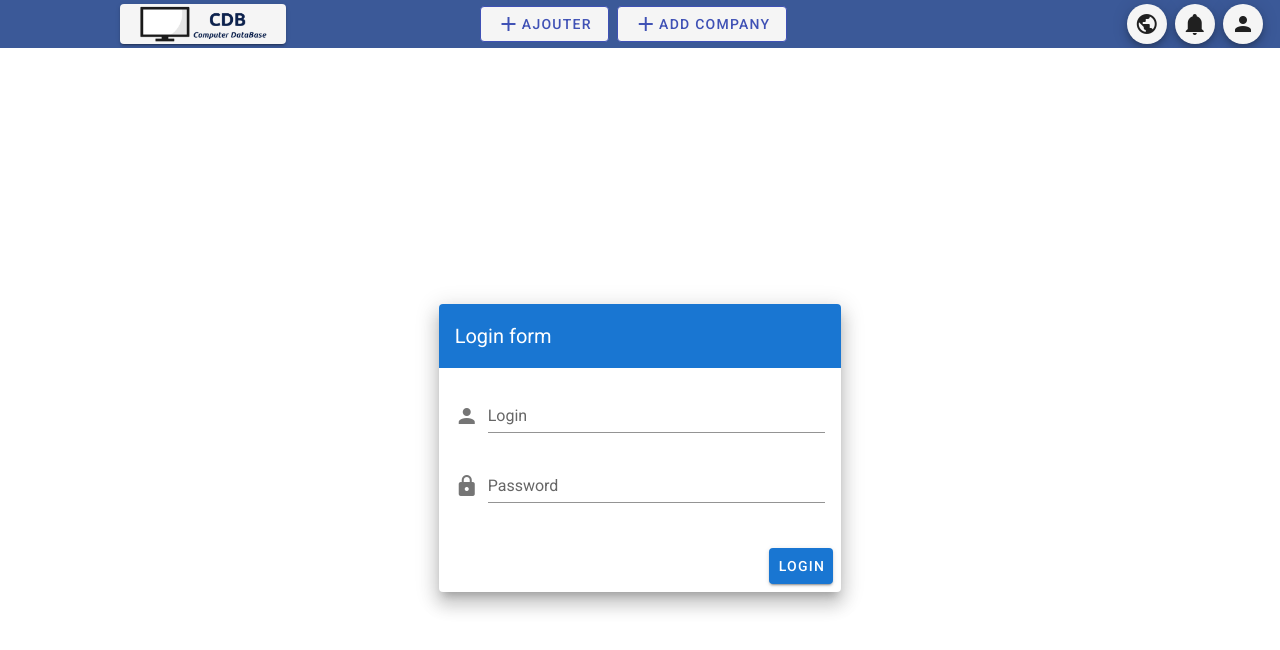
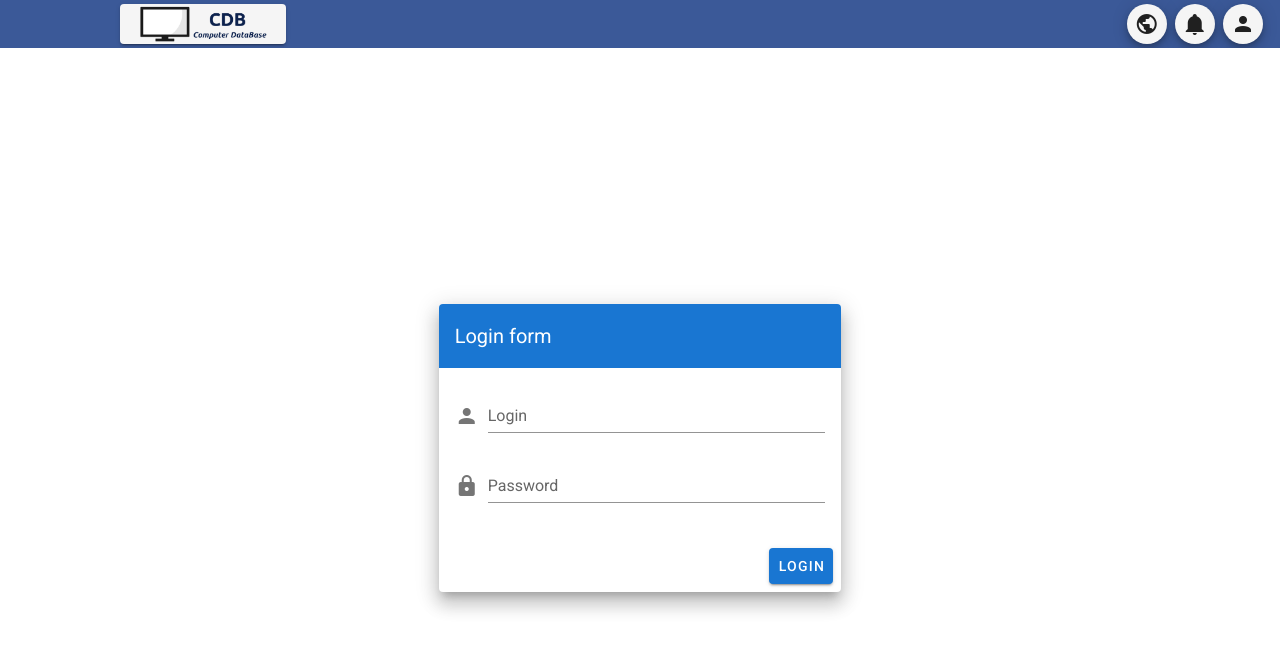
Before and after one commit to PierreLC/CDBVueJs, a Vue app: page /#/ in a window 1280 px wide. Shown: the top 650 px of the page. Built offline with nearby package versions, Linux system fonts and the light colour scheme.

Commit message:
Conditional Rendering for add button and home

```diff
--- a/src/components/Header.vue
+++ b/src/components/Header.vue
@@ -2,19 +2,19 @@
   <div class="mainElement">
     <v-row align="center" justify="center">
       <v-col class="rowDisplayCenter">
-        <router-link to="/Dashboard">
-          <v-btn class="headerButton logoButton"> </v-btn>
+
+        <router-link to="/Dashboard" v-if="token">
+          <v-btn class="headerButton logoButton"></v-btn>
+        </router-link>
+
+        <router-link to="/" v-else>
+          <v-btn class="headerButton logoButton"></v-btn>
         </router-link>
       </v-col>
 
       <v-col class="rowDisplayCenter">
-        <v-btn
-          outlined
-          color="indigo"
-          dark
-          @click="dialog = !dialog"
-          class="headerButton"
-        >
+        <div v-if="actualRoute !== 'Authentication'">
+          <v-btn outlined color="indigo" dark @click="dialog = !dialog" class="headerButton">
             <v-icon>mdi-plus</v-icon>
             {{ $t("HEADER.ADD") }}
           </v-btn>
@@ -37,6 +37,7 @@
               <AddCompany @clickeModal="emitBoolClose" />
             </v-card>
           </v-dialog>
+        </div>
       </v-col>
 
       <v-col class="rowDisplayRight">
@@ -62,7 +63,7 @@
         <v-btn color="headerButton" fab small light>
           <v-icon>mdi-bell</v-icon>
         </v-btn>
-        <router-link to="/Authentication">
+        <router-link to="/">
           <v-btn color="headerButton" fab small light>
             <v-icon>mdi-account</v-icon>
           </v-btn>
@@ -84,6 +85,8 @@ export default {
     CompanyModal: false,
     dialog: false,
     langs: ["fr", "en"],
+    actualRoute: "",
+    token: ""
   }),
 
   props: {},
@@ -97,8 +100,12 @@ export default {
     },
     emitCloseAdd(value) {
       this.dialog = value;
+    }
   },
-  },
+  mounted() {
+    this.actualRoute = this.$router.currentRoute.name;
+    this.token = sessionStorage.getItem("token");
+  }
 };
 </script>
 
```
Lines whose indentation alone changed are shown as unchanged.
